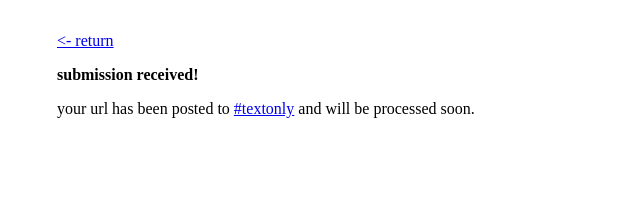
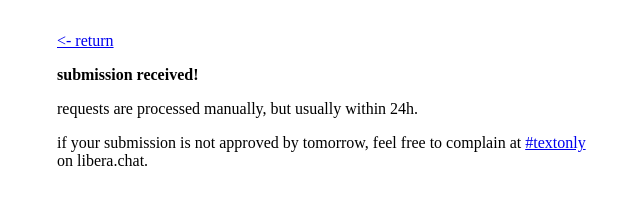
Before and after one commit to ikiruneo/textonly.website, a plain HTML site: page success.html in a window 1280 px wide. Shown: the whole page, without its empty margins (311-951 px from the left). Drawn offline with Linux system fonts and the light colour scheme.

Commit message:
Update success.html

```diff
--- a/success.html
+++ b/success.html
@@ -4,6 +4,7 @@
 <body>
   <p><a href="/"><- return</a></p>
 	<b>submission received!</b>
-	<p>your url has been posted to <a href="https://web.libera.chat/gamja/#textonly">#textonly</a> and will be processed soon.</p>
+	<p>requests are processed manually, but usually within 24h.</p>
+	<p>if your submission is not approved by tomorrow, feel free to complain at <a href="https://web.libera.chat/gamja/#textonly">#textonly</a> on libera.chat.</p>
 </body>
 </html>
```
